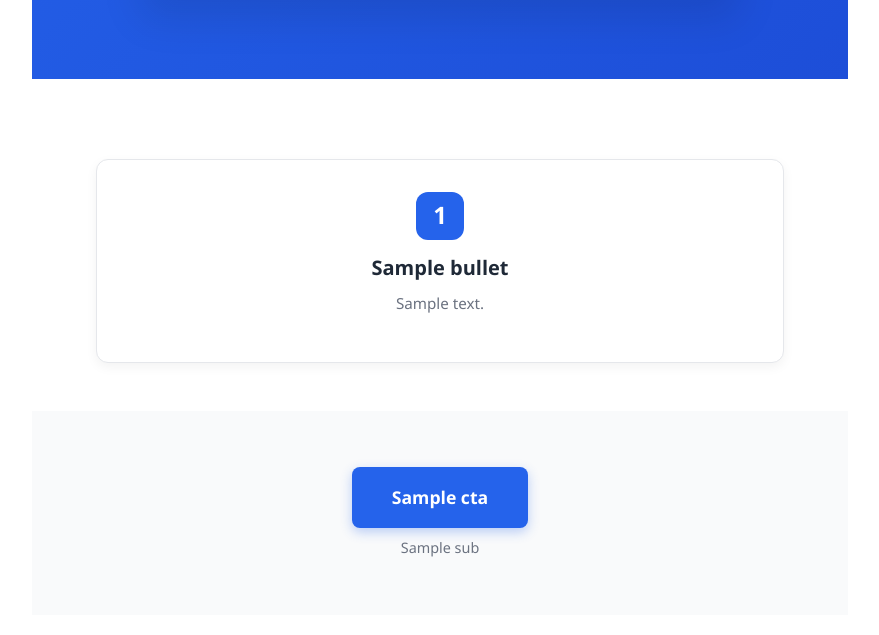
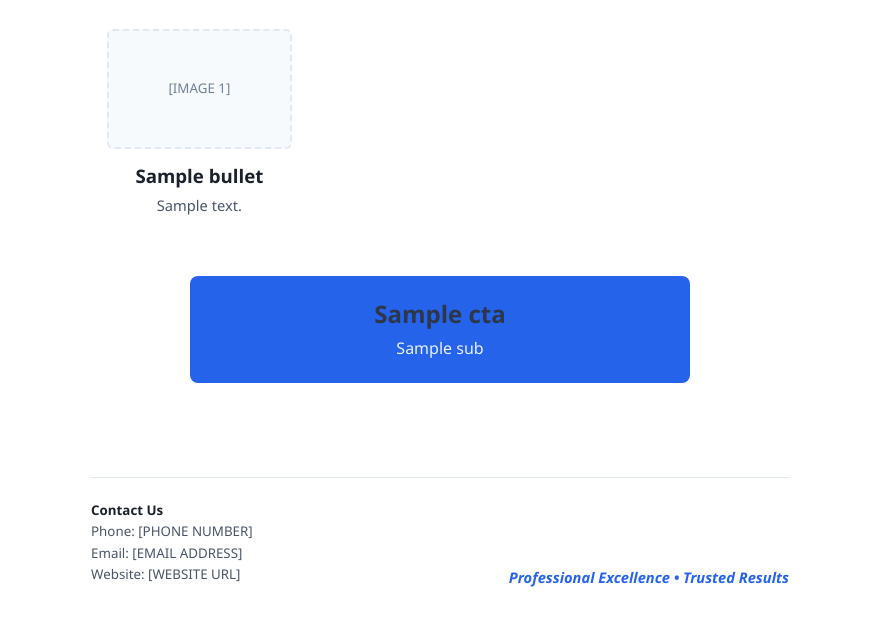
Before and after one commit to kchandnani/polario-v1, a Python web app: template backend/app/templates/product_a.html in a window 1280 px wide. Shown: the part 487-1122 px from the top of the page, without its empty margins (200-1079 px from the left). Before the commit the page ends 1044 px from the top, so only its background shows below. Run offline with Jinja, Linux system fonts and the light colour scheme; the template is opened without the code that fills it: most values are stand-ins (such as "Sample title", 1, 10 or a date in 2020); grey boxes marked "Sample" are stand-in pictures.

Commit message:
Redesign brochure template for print layout
- Replace landing page style with proper A4 brochure layout
- Add header with logo placement and right-aligned headlines
- Include hero image section with proper sizing (3in height)
- Create 3-column features grid with image placeholders
- Add prominent CTA section with colored box design
- Include footer with contact info and branding
- Optimize typography for print (11pt base, proper line heights)
- Add clear image placeholders for all visual elements
- Ensure 50/50 text-image balance as requested
- Include print-specific CSS optimizations

```diff
--- a/backend/app/templates/base.css
+++ b/backend/app/templates/base.css
@@ -1,6 +1,6 @@
 /*
-Polario Base Styles
-Print-optimized CSS for professional brochure templates
+Polario Print Brochure Template
+Professional A4 brochure layout with 50/50 text-image balance
 */
 
 /* Reset and base styles */
@@ -13,7 +13,7 @@ Print-optimized CSS for professional brochure templates
 /* Print-specific styles */
 @page {
     size: A4;
-    margin: 0.5in;
+    margin: 0.75in;
 }
 
 @media print {
@@ -24,17 +24,18 @@ Print-optimized CSS for professional brochure templates
     }
 
     body {
-        font-size: 12pt;
-        line-height: 1.4;
+        font-size: 11pt;
+        line-height: 1.3;
     }
 }
 
 /* Typography */
 body {
     font-family: 'Segoe UI', -apple-system, BlinkMacSystemFont, 'Roboto', 'Helvetica Neue', Arial, sans-serif;
-    color: #1f2937;
-    line-height: 1.6;
+    color: #2d3748;
+    line-height: 1.5;
     background: white;
+    font-size: 11pt;
 }
 
 h1, h2, h3, h4, h5, h6 {
@@ -44,280 +45,268 @@ h1, h2, h3, h4, h5, h6 {
 }
 
 h1 {
-    font-size: 2.5rem;
+    font-size: 24pt;
     font-weight: 800;
+    color: #1a202c;
 }
 
 h2 {
-    font-size: 1.875rem;
+    font-size: 18pt;
     font-weight: 700;
+    color: #2d3748;
 }
 
 h3 {
-    font-size: 1.25rem;
+    font-size: 14pt;
     font-weight: 600;
+    color: #2d3748;
 }
 
 p {
-    margin-bottom: 1rem;
-    font-size: 1rem;
-    line-height: 1.6;
+    margin-bottom: 0.75rem;
+    font-size: 11pt;
+    line-height: 1.4;
 }
 
 /* Brand colors */
 :root {
     --primary-color: #2563eb;
-    --primary-dark: #1d4ed8;
+    --primary-light: #3b82f6;
     --accent-color: #f59e0b;
-    --text-primary: #1f2937;
-    --text-secondary: #6b7280;
-    --text-light: #9ca3af;
+    --text-primary: #1a202c;
+    --text-secondary: #4a5568;
+    --text-light: #718096;
     --background: #ffffff;
-    --surface: #f9fafb;
-    --border: #e5e7eb;
-    --success: #10b981;
-    --warning: #f59e0b;
-    --error: #ef4444;
+    --border-light: #e2e8f0;
+    --surface-light: #f7fafc;
 }
 
-/* Layout containers */
-.brochure-container {
+/* Main brochure layout */
+.brochure-page {
     width: 100%;
-    max-width: 8.5in;
-    min-height: 11in;
+    max-width: 8.27in; /* A4 width minus margins */
+    min-height: 11.69in; /* A4 height */
     margin: 0 auto;
     background: white;
-    position: relative;
+    padding: 0.5in;
+    display: flex;
+    flex-direction: column;
 }
 
-.section {
-    padding: 2rem 0;
-    position: relative;
+/* Header Section - Logo + Headlines */
+.brochure-header {
+    display: flex;
+    align-items: flex-start;
+    justify-content: space-between;
+    margin-bottom: 1.5rem;
+    padding-bottom: 1rem;
+    border-bottom: 2px solid var(--primary-color);
 }
 
-.section-hero {
-    padding: 3rem 0;
-    background: linear-gradient(135deg, var(--primary-color) 0%, var(--primary-dark) 100%);
-    color: white;
-    text-align: center;
+.header-left {
+    flex: 0 0 200px;
 }
 
-.section-features {
-    padding: 3rem 0;
-    background: white;
+.logo {
+    max-width: 180px;
+    max-height: 80px;
+    object-fit: contain;
 }
 
-.section-cta {
-    padding: 2.5rem 0;
-    background: var(--surface);
-    text-align: center;
+.logo-placeholder-box {
+    width: 180px;
+    height: 60px;
+    border: 2px dashed var(--border-light);
+    display: flex;
+    align-items: center;
+    justify-content: center;
+    font-size: 12pt;
+    color: var(--text-light);
+    background: var(--surface-light);
 }
 
-/* Grid system */
-.container {
-    max-width: 7.5in;
-    margin: 0 auto;
-    padding: 0 1rem;
+.header-right {
+    flex: 1;
+    padding-left: 2rem;
+    text-align: right;
 }
 
-.grid {
-    display: grid;
-    gap: 2rem;
+.main-headline {
+    font-size: 28pt;
+    font-weight: 800;
+    color: var(--primary-color);
+    margin-bottom: 0.5rem;
+    line-height: 1.1;
 }
 
-.grid-cols-1 {
-    grid-template-columns: 1fr;
+.sub-headline {
+    font-size: 14pt;
+    color: var(--text-secondary);
+    font-weight: 400;
+    line-height: 1.3;
+    margin-bottom: 0;
 }
 
-.grid-cols-2 {
-    grid-template-columns: repeat(2, 1fr);
-}
-
-.grid-cols-3 {
-    grid-template-columns: repeat(3, 1fr);
-}
-
-/* Hero section */
-.hero-content {
-    position: relative;
-    z-index: 2;
+/* Hero Image Section */
+.hero-section {
+    margin-bottom: 2rem;
+    text-align: center;
 }
 
 .hero-image {
     width: 100%;
-    max-width: 600px;
-    height: 300px;
+    height: 3in;
     object-fit: cover;
-    border-radius: 12px;
-    margin: 2rem auto;
-    display: block;
-    box-shadow: 0 20px 40px rgba(0, 0, 0, 0.1);
+    border-radius: 8px;
+    border: 1px solid var(--border-light);
 }
 
-.hero-headline {
-    font-size: 3rem;
-    font-weight: 800;
-    margin-bottom: 1rem;
-    text-shadow: 0 2px 4px rgba(0, 0, 0, 0.1);
-}
-
-.hero-subheadline {
-    font-size: 1.25rem;
-    font-weight: 400;
-    margin-bottom: 2rem;
-    opacity: 0.95;
-    max-width: 600px;
-    margin-left: auto;
-    margin-right: auto;
-}
-
-/* Logo */
-.logo {
-    position: absolute;
-    top: 2rem;
-    left: 2rem;
-    max-width: 160px;
-    max-height: 64px;
-    z-index: 10;
-}
-
-/* Features section */
-.features-grid {
-    display: grid;
-    grid-template-columns: repeat(auto-fit, minmax(250px, 1fr));
-    gap: 2.5rem;
-    margin-top: 2rem;
-}
-
-.feature-card {
-    background: white;
-    padding: 2rem;
-    border-radius: 12px;
-    box-shadow: 0 4px 12px rgba(0, 0, 0, 0.05);
-    border: 1px solid var(--border);
-    text-align: center;
-    transition: transform 0.2s ease;
-}
-
-.feature-card:hover {
-    transform: translateY(-2px);
-    box-shadow: 0 8px 24px rgba(0, 0, 0, 0.1);
-}
-
-.feature-icon {
-    width: 48px;
-    height: 48px;
-    background: var(--primary-color);
-    border-radius: 12px;
-    margin: 0 auto 1rem;
+.hero-placeholder {
+    width: 100%;
+    height: 3in;
+    border: 2px dashed var(--border-light);
     display: flex;
     align-items: center;
     justify-content: center;
-    color: white;
-    font-size: 1.5rem;
-    font-weight: bold;
+    font-size: 16pt;
+    color: var(--text-light);
+    background: var(--surface-light);
+    border-radius: 8px;
 }
 
-.feature-title {
-    font-size: 1.25rem;
-    font-weight: 700;
-    color: var(--text-primary);
+/* 3-Column Features Grid */
+.features-section {
+    margin-bottom: 2rem;
+}
+
+.features-grid {
+    display: grid;
+    grid-template-columns: repeat(3, 1fr);
+    gap: 1.5rem;
+}
+
+.feature-column {
+    text-align: center;
+    padding: 1rem;
+}
+
+.feature-image-placeholder {
+    margin-bottom: 1rem;
+}
+
+.image-placeholder {
+    width: 100%;
+    height: 120px;
+    border: 2px dashed var(--border-light);
+    display: flex;
+    align-items: center;
+    justify-content: center;
+    font-size: 10pt;
+    color: var(--text-light);
+    background: var(--surface-light);
+    border-radius: 6px;
     margin-bottom: 0.75rem;
 }
 
-.feature-description {
-    color: var(--text-secondary);
-    font-size: 0.95rem;
-    line-height: 1.5;
+.feature-headline {
+    font-size: 14pt;
+    font-weight: 700;
+    color: var(--text-primary);
+    margin-bottom: 0.5rem;
+    line-height: 1.2;
 }
 
-/* Call to action */
-.cta-content {
+.feature-description {
+    font-size: 11pt;
+    color: var(--text-secondary);
+    line-height: 1.4;
+}
+
+/* Call to Action Section */
+.cta-section {
+    margin-bottom: 2rem;
+    text-align: center;
+}
+
+.cta-box {
+    background: var(--primary-color);
+    color: white;
+    padding: 1.5rem 2rem;
+    border-radius: 8px;
     max-width: 500px;
     margin: 0 auto;
 }
 
-.cta-button {
-    display: inline-block;
-    background: var(--primary-color);
-    color: white;
-    padding: 1rem 2.5rem;
-    border-radius: 8px;
-    text-decoration: none;
-    font-weight: 600;
-    font-size: 1.1rem;
-    transition: all 0.2s ease;
-    box-shadow: 0 4px 12px rgba(37, 99, 235, 0.3);
-    margin-top: 1rem;
-}
-
-.cta-button:hover {
-    background: var(--primary-dark);
-    transform: translateY(-1px);
-    box-shadow: 0 6px 16px rgba(37, 99, 235, 0.4);
+.cta-headline {
+    font-size: 18pt;
+    font-weight: 700;
+    margin-bottom: 0.5rem;
 }
 
 .cta-subtitle {
-    color: var(--text-secondary);
-    font-size: 0.9rem;
-    margin-top: 0.5rem;
+    font-size: 12pt;
+    opacity: 0.9;
+    margin-bottom: 0;
 }
 
-/* Utilities */
-.text-center {
-    text-align: center;
+/* Footer Section */
+.brochure-footer {
+    margin-top: auto;
+    padding-top: 1.5rem;
+    border-top: 1px solid var(--border-light);
 }
 
-.text-left {
-    text-align: left;
+.footer-content {
+    display: flex;
+    justify-content: space-between;
+    align-items: flex-end;
 }
 
-.text-right {
+.contact-info {
+    flex: 1;
+}
+
+.contact-info p {
+    font-size: 10pt;
+    color: var(--text-secondary);
+    margin-bottom: 0.25rem;
+    line-height: 1.3;
+}
+
+.contact-info strong {
+    color: var(--text-primary);
+}
+
+.footer-branding {
+    flex: 1;
     text-align: right;
 }
 
-.font-bold {
-    font-weight: 700;
+.company-tagline {
+    font-size: 11pt;
+    color: var(--primary-color);
+    font-weight: 600;
+    font-style: italic;
+    margin-bottom: 0;
 }
-
-.font-semibold {
-    font-weight: 600;
-}
-
-.text-primary {
-    color: var(--primary-color);
-}
-
-.text-secondary {
-    color: var(--text-secondary);
-}
-
-.mb-0 { margin-bottom: 0; }
-.mb-1 { margin-bottom: 0.25rem; }
-.mb-2 { margin-bottom: 0.5rem; }
-.mb-3 { margin-bottom: 0.75rem; }
-.mb-4 { margin-bottom: 1rem; }
-.mb-6 { margin-bottom: 1.5rem; }
-.mb-8 { margin-bottom: 2rem; }
 
 /* Print optimizations */
 @media print {
-    .brochure-container {
+    .brochure-page {
         box-shadow: none;
         border: none;
+        padding: 0;
     }
 
-    .hero-image {
-        box-shadow: none;
+    .hero-image, .image-placeholder, .logo-placeholder-box, .hero-placeholder, .cta-box {
+        break-inside: avoid;
     }
 
-    .feature-card {
+    .feature-column {
         break-inside: avoid;
-        box-shadow: none;
-        border: 1px solid var(--border);
     }
 
-    .cta-button {
-        box-shadow: none;
+    .brochure-header, .hero-section, .features-section, .cta-section, .brochure-footer {
+        break-inside: avoid;
     }
 }
--- a/backend/app/templates/product_a.html
+++ b/backend/app/templates/product_a.html
@@ -9,49 +9,56 @@
     </style>
 </head>
 <body>
-    <div class="brochure-container">
-        <!-- Logo -->
+    <div class="brochure-page">
+        <!-- Header Section -->
+        <header class="brochure-header">
+            <div class="header-left">
+                <div class="logo-placeholder">
                     {% if assets.logo %}
                     <img src="{{ assets.logo }}" alt="Company Logo" class="logo">
-        {% endif %}
-
-        <!-- Hero Section -->
-        <section class="section section-hero">
-            <div class="container">
-                <div class="hero-content">
-                    <h1 class="hero-headline">{{ copy.headline }}</h1>
-                    {% if copy.subheadline %}
-                    <p class="hero-subheadline">{{ copy.subheadline }}</p>
-                    {% endif %}
-
-                    {% if assets.hero %}
-                    <img src="{{ assets.hero }}" alt="Hero Image" class="hero-image">
+                    {% else %}
+                    <div class="logo-placeholder-box">[LOGO]</div>
                     {% endif %}
                 </div>
             </div>
+            <div class="header-right">
+                <h1 class="main-headline">{{ copy.headline }}</h1>
+                {% if copy.subheadline %}
+                <p class="sub-headline">{{ copy.subheadline }}</p>
+                {% endif %}
+            </div>
+        </header>
+
+        <!-- Hero Image Section -->
+        <section class="hero-section">
+            {% if assets.hero %}
+            <img src="{{ assets.hero }}" alt="Hero Image" class="hero-image">
+            {% else %}
+            <div class="hero-placeholder">[HERO IMAGE PLACEHOLDER]</div>
+            {% endif %}
         </section>
 
-        <!-- Features Section -->
-        <section class="section section-features">
-            <div class="container">
+        <!-- 3-Column Features Grid -->
+        <section class="features-section">
             <div class="features-grid">
                 {% for bullet in copy.bullets %}
-                    <div class="feature-card">
-                        <div class="feature-icon">{{ loop.index }}</div>
-                        <h3 class="feature-title">{{ bullet.title }}</h3>
+                <div class="feature-column">
+                    <div class="feature-image-placeholder">
+                        <div class="image-placeholder">[IMAGE {{ loop.index }}]</div>
+                    </div>
+                    <h3 class="feature-headline">{{ bullet.title }}</h3>
                     <p class="feature-description">{{ bullet.desc }}</p>
                 </div>
                 {% endfor %}
-                </div>
             </div>
         </section>
 
         <!-- Call to Action Section -->
         {% if copy.cta %}
-        <section class="section section-cta">
-            <div class="container">
+        <section class="cta-section">
             <div class="cta-content">
-                    <a href="#" class="cta-button">{{ copy.cta.label }}</a>
+                <div class="cta-box">
+                    <h2 class="cta-headline">{{ copy.cta.label }}</h2>
                     {% if copy.cta.sub %}
                     <p class="cta-subtitle">{{ copy.cta.sub }}</p>
                     {% endif %}
@@ -59,6 +66,21 @@
             </div>
         </section>
         {% endif %}
+
+        <!-- Footer Section -->
+        <footer class="brochure-footer">
+            <div class="footer-content">
+                <div class="contact-info">
+                    <p><strong>Contact Us</strong></p>
+                    <p>Phone: [PHONE NUMBER]</p>
+                    <p>Email: [EMAIL ADDRESS]</p>
+                    <p>Website: [WEBSITE URL]</p>
+                </div>
+                <div class="footer-branding">
+                    <p class="company-tagline">Professional Excellence • Trusted Results</p>
+                </div>
+            </div>
+        </footer>
     </div>
 </body>
 </html>
```
Lines whose indentation alone changed are shown as unchanged.
